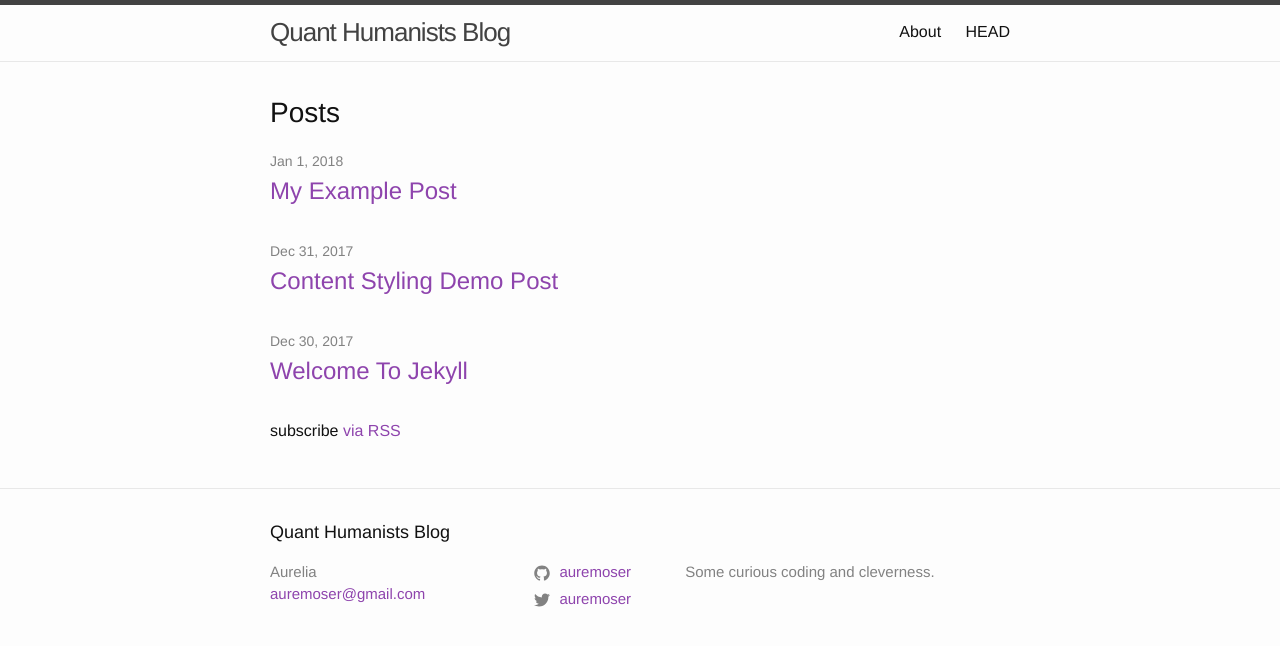
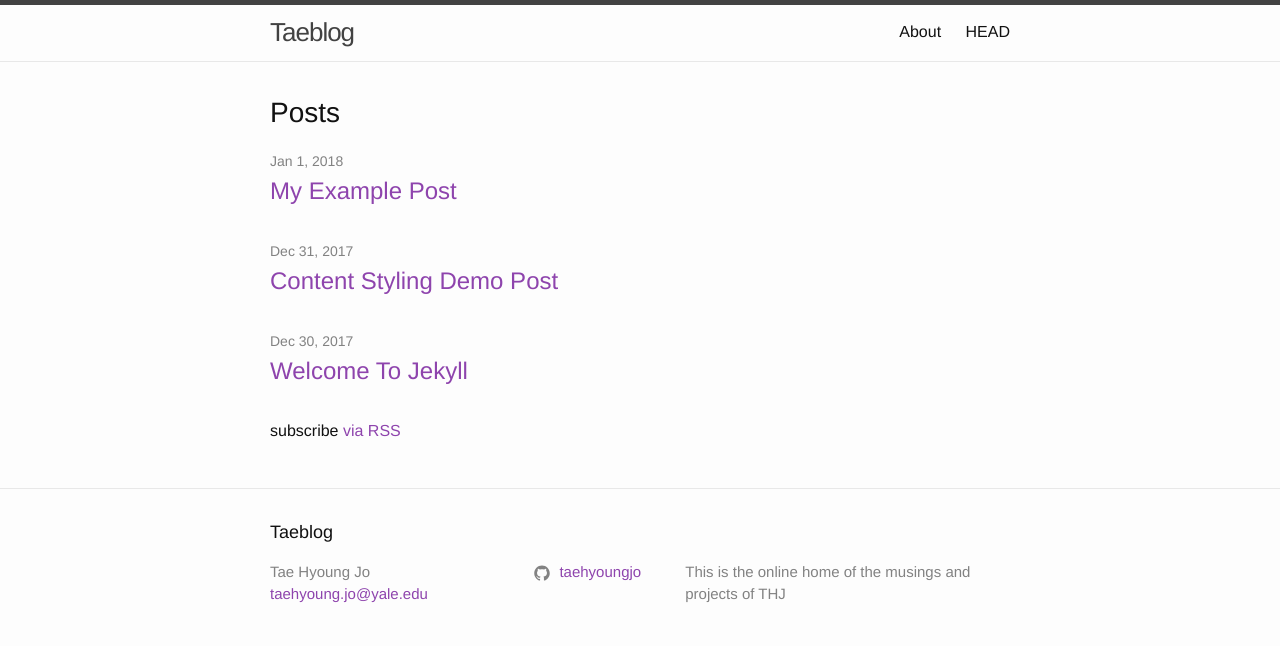
Before and after one commit to taehyoungjo/taeblog, a Jekyll site: the page built from index.md, in a window 1280 px wide. Shown: the top 646 px of the page. Built offline with Jekyll 4.4.1, drawn with Linux system fonts in a browser that asks for light colours.

Commit message:
Changed yml for personal info

```diff
--- a/_config.yml
+++ b/_config.yml
@@ -1,11 +1,11 @@
-title: Quant Humanists Blog
-author: Aurelia
-email: auremoser@gmail.com
+title: Taeblog
+author: Tae Hyoung Jo
+email: taehyoung.jo@yale.edu
 description: > # this means to ignore newlines until "baseurl:"
-  Some curious coding and cleverness.
+  This is the online home of the musings and projects of THJ
 
-twitter_username: auremoser
-github_username:  auremoser
+linkedin_username: taehyoungjo
+github_username:  taehyoungjo
 
 # Minima date format
 # refer to http://shopify.github.io/liquid/filters/date/ if you want to customize this
```
